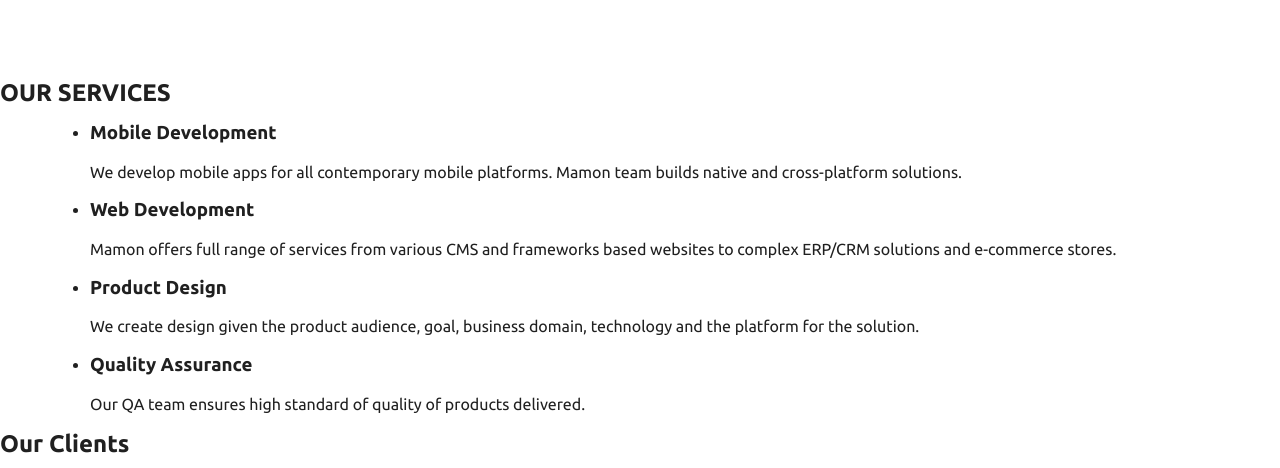
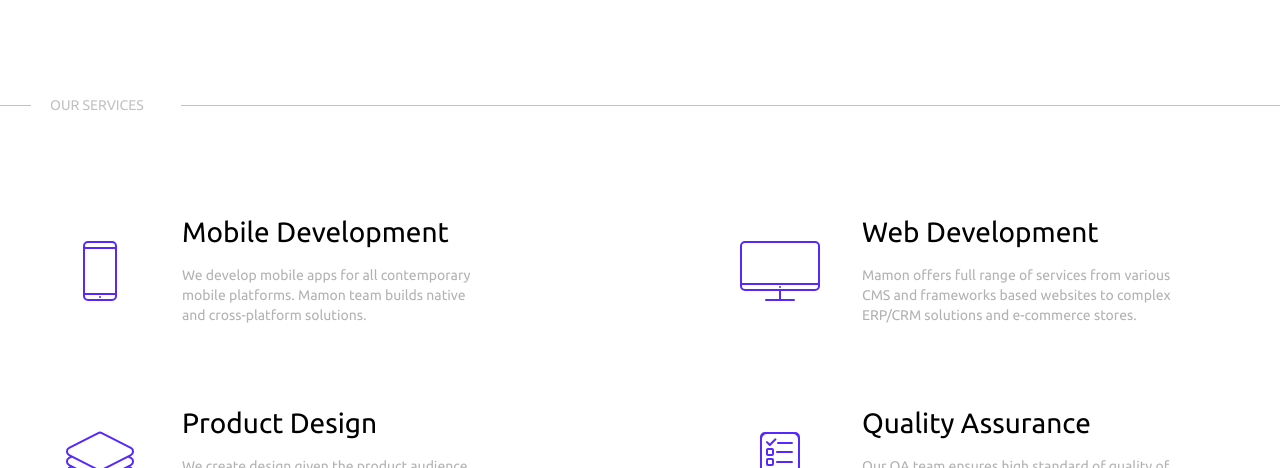
Before and after one commit to Xtell/mamon.pro-, a website: page app/index.html in a window 1280 px wide. Shown: the part 660-1128 px from the top of the page. Drawn offline with nearby package versions, Linux system fonts and the light colour scheme.

Commit message:
Add services block

```diff
--- a/app/index.html
+++ b/app/index.html
@@ -46,28 +46,34 @@
             </div>
         </section>
         <section class="services">
-            <h2 class="section-title">OUR SERVICES</h2>
+            <div class="section__title-wrapper">
+                <div class="container">
+                    <h2 class="section-title">
+                        <span>OUR SERVICES</span>
+                    </h2>
+                </div>
+            </div>
             <div class="services__inner container">
                 <ul class="services__list">
-                    <li class="services__item">
+                    <li class="services__item services__item--mobile">
                         <h3 class="services__title">Mobile Development</h3>
                         <p class="services__text">We develop mobile apps for all contemporary
                             mobile platforms. Mamon team builds
                             native and cross-platform solutions.</p>
                     </li>
-                    <li class="services__item">
+                    <li class="services__item services__item--web">
                         <h3 class="services__title">Web Development</h3>
                         <p class="services__text">Mamon offers full range of services from various
                             CMS and frameworks based websites to complex
                             ERP/CRM solutions and e-commerce stores.</p>
                     </li>
-                    <li class="services__item">
+                    <li class="services__item services__item--product">
                         <h3 class="services__title">Product Design</h3>
                         <p class="services__text">We create design given the product audience,
                             goal, business domain, technology and
                             the platform for the solution.</p>
                     </li>
-                    <li class="services__item">
+                    <li class="services__item services__item--quality">
                         <h3 class="services__title">Quality Assurance</h3>
                         <p class="services__text">Our QA team ensures high standard of
                             quality of products delivered.
@@ -75,9 +81,16 @@
                     </li>
                 </ul>
             </div>
+
         </section>
         <section class="clients">
-            <h2 class="section-title clients__title">Our Clients</h2>
+            <div class="section__title-wrapper">
+                <div class="container">
+                    <h2 class="section-title">
+                        <span>OUR Clients</span>
+                    </h2>
+                </div>
+            </div>
             <div class="clients__inner container">
                 <ul class="clients__list">
                     <li class="clients__item"><img src="img/logo-lightspeed.svg" alt="Logotype of lightspeed" width="170" height="39"></li>
--- a/app/scss/_config.scss
+++ b/app/scss/_config.scss
@@ -46,6 +46,7 @@
     font-size: 16px;
     line-height: 20px;
     color: #202020;
+    overflow-x:hidden;
 }
 .container {
     width: 100%;
--- a/app/scss/blocks/header.scss
+++ /dev/null
@@ -1,65 +0,0 @@
-.main-header {
-    width: 100%;
-    padding-top: 53px;
-    padding-bottom: 53px;
-}
-.main-header__container {
-    position: relative;
-    display: flex;
-    flex-direction: row;
-    flex-wrap: wrap;
-    justify-content: space-between;
-    align-items: center;
-}
-.main-header__btn {
-    display: none;
-}
-.main-header__logo {
-    width: 200px;
-}
-.main-header__logo-link {
-    display: flex;
-    flex-direction: row;
-    align-items: center;
-    font-weight: bold;
-    font-size: 24px;
-    line-height: 28px;
-    color:#202020;
-    text-decoration: none;
-}
-.main-header__logo-link img {
-    display: block;
-    width: 58px;
-    height: 58px;
-    margin-right: 25px;
-}
-.main-header__nav {
-    margin-top: 12px;
-}
-@media(max-width: $mobile-width) {
-    .main-header__btn {
-        display: block;
-    }
-    .main-header__wrapper {
-        position: absolute;
-        top: 90px;
-        left: -100vw;
-        width: 100vw;
-        min-height: 100vh;
-        background-color: #ffffff;
-        transition: 0.3s all;
-    }
-    .main-header--opened {
-        height: 100vh;
-        overflow-y: scroll;
-        overflow-x: hidden;
-    }
-    .main-header--opened .main-header__wrapper {
-        transform: translateX(100%);
-    }
-    .main-header__btn {
-        top: 50%;
-        right: 20px;
-        margin-top: -14px;
-    }
-}
--- /dev/null
+++ b/app/scss/blocks/section-title.scss
@@ -0,0 +1,30 @@
+.section__title-wrapper {
+    width: 100%;
+    position: relative;
+}
+.section-title {
+    margin-left: -19px;
+    font-family: Ubuntu;
+    font-style: normal;
+    font-weight: 300;
+    font-size: 14px;
+    line-height: 16px;
+    color: #c2c2c2;
+    text-transform: uppercase;
+    span {
+        display: block;
+        width: 150px;
+        background-color: #ffffff;
+        padding-left: 19px;
+    }
+    &::before {
+        content: "";
+        position: absolute;
+        left: 0;
+        top: 50%;
+        width: 100%;
+        height: 1px;
+        background-color: #c2c2c2;
+        z-index: -1;
+    }
+}
--- /dev/null
+++ b/app/scss/blocks/services.scss
@@ -0,0 +1,65 @@
+
+.services {
+    position: relative;
+    padding-top: 22px;
+    padding-bottom: 11px;
+}
+.services__inner {
+    padding-top: 92px;
+}
+.services__list {
+    display: flex;
+    flex-direction: row;
+    flex-wrap: wrap;
+    justify-content: space-between;
+    margin: 0;
+    padding: 0;
+    list-style: none;
+
+}
+.services__item {
+    position: relative;
+    width: 500px;
+    margin-bottom: 82px;
+    padding-left: 132px;
+    &::before {
+        position: absolute;
+        left: 0;
+        content: "";
+        width: 100px;
+        height: 100%;
+        background-repeat: no-repeat;
+        background-position: 50% 50%;
+    }
+    &--mobile::before {
+
+        background-image: url("../img/smartphone.svg");
+
+
+    }
+    &--web::before {
+        background-image: url("../img/monitor.svg");
+
+    }
+    &--product::before {
+        background-image: url("../img/layers.svg");
+
+    }
+    &--quality::before {
+        background-image: url("../img/test.svg");
+    }
+}
+.services__title {
+    margin: 0;
+    margin-bottom: 17px;
+    font-weight: normal;
+    font-size: 28px;
+    line-height: 32px;
+    color: #000000;
+}
+.services__text {
+    margin: 0;
+    padding-right: 58px;
+    font-size: 14px;
+    color: #b2b2b2;
+}
--- a/app/scss/main.scss
+++ b/app/scss/main.scss
@@ -3,6 +3,8 @@
 //   BEM blocks
 @import 'blocks/hamburger';
 @import 'blocks/btn';
+@import 'blocks/section-title';
 @import 'blocks/main-header';
 @import 'blocks/main-nav';
 @import 'blocks/intro';
+@import 'blocks/services';
```
Also changed, not shown: app/html/index.html (+19 -6 lines), app/css/main.min.css, app/img/services-icons.svg (added).
